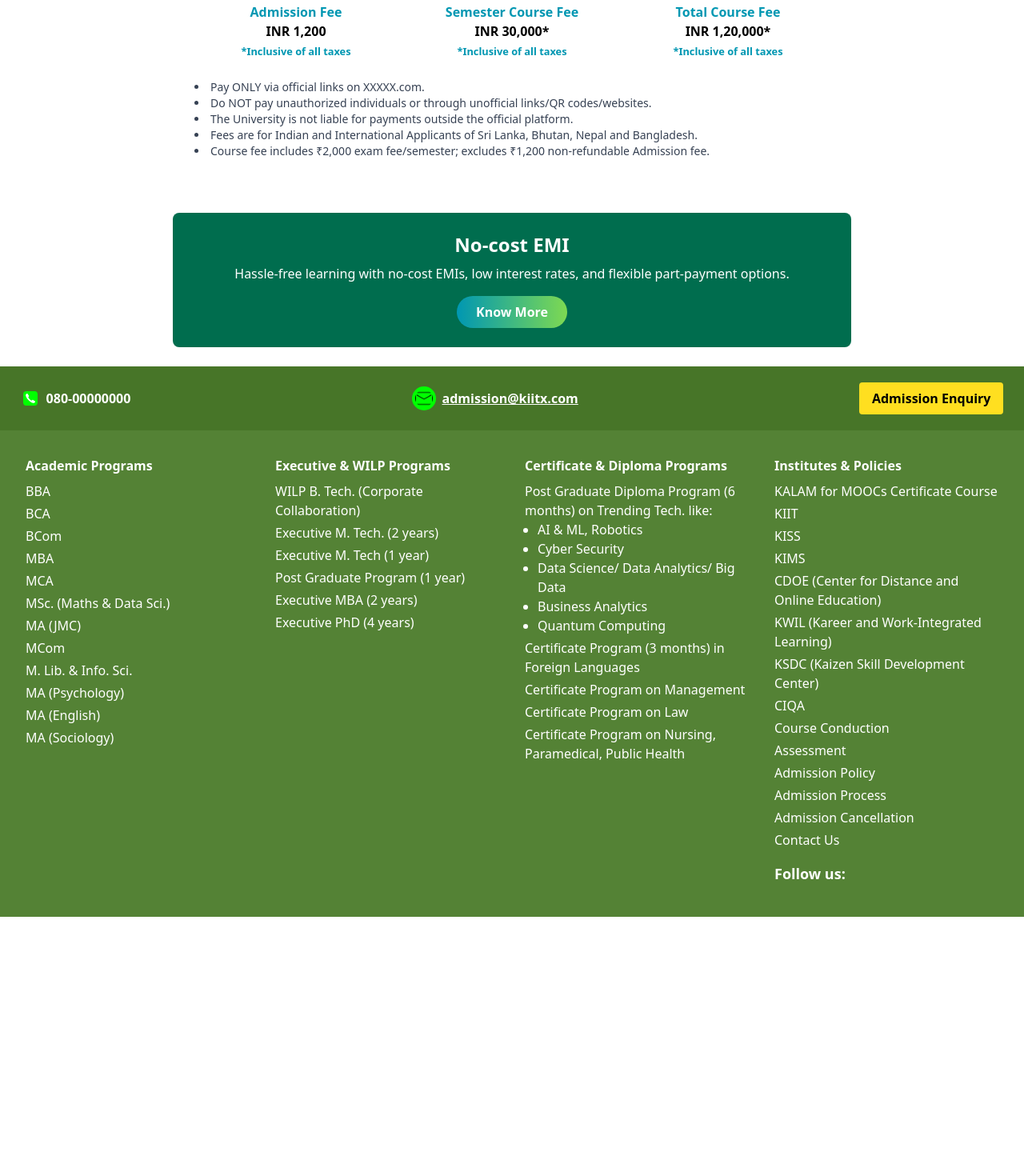
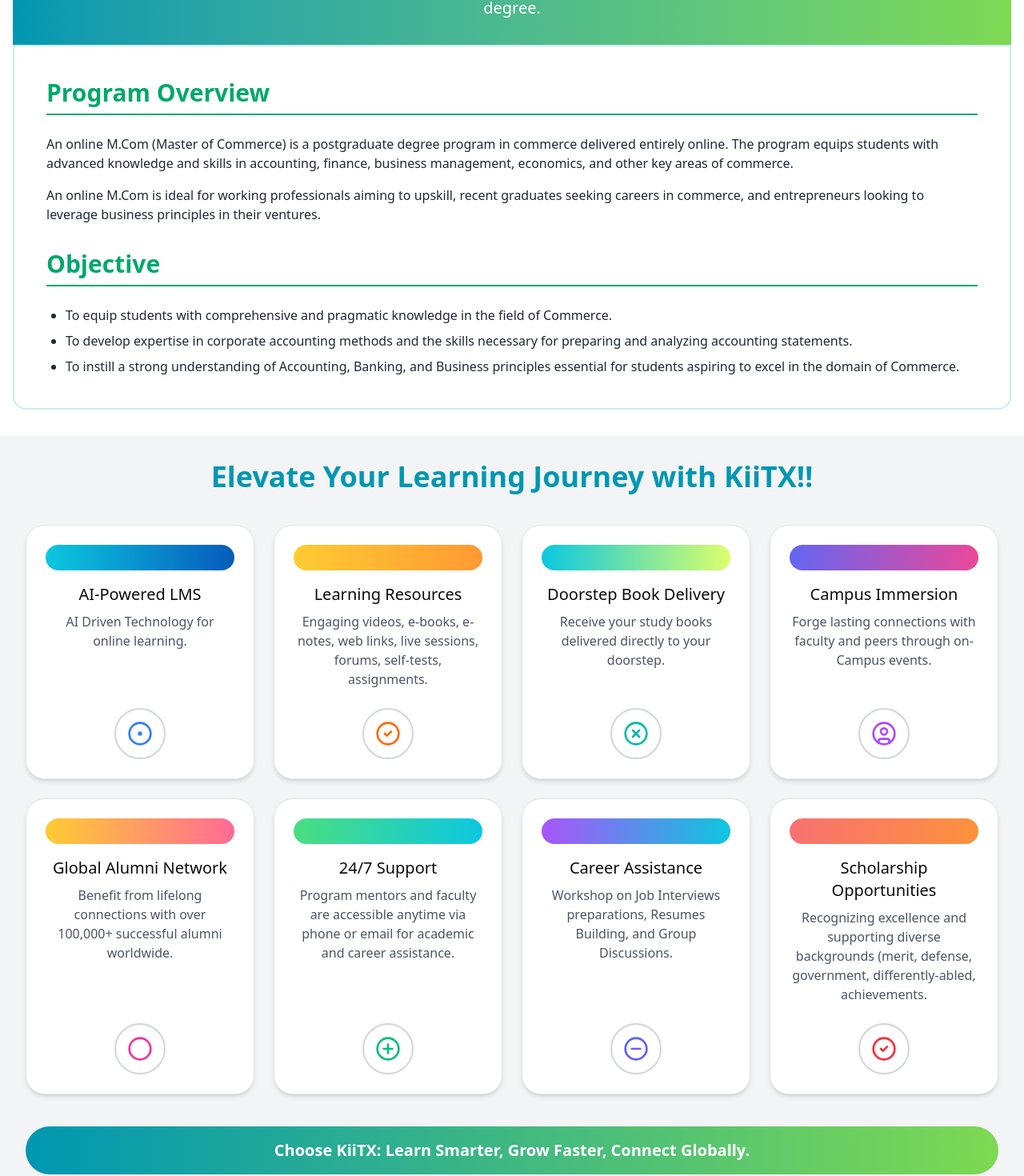
Before and after one commit to AnshRaj112/kiit-extensions-frontend, a Next.js app: page /mba in a window 1280 px wide. Shown: the part 1132-2602 px from the top of the page at 80% size. Before the commit the page ends 2278 px from the top, so only its background shows below. Built offline with nearby package versions, Linux system fonts and the light colour scheme.

Commit message:
Adding more section

```diff
--- /dev/null
+++ b/src/app/mba/components/FeatureCard.tsx
@@ -0,0 +1,41 @@
+import React from "react";
+import { cn } from "@/lib/utils";
+
+interface FeatureCardProps {
+  title: string;
+  description: string;
+  gradientFrom: string;
+  gradientTo: string;
+  icon: React.ReactNode;
+  className?: string;
+}
+
+const FeatureCard: React.FC<FeatureCardProps> = ({
+  title,
+  description,
+  gradientFrom,
+  gradientTo,
+  icon,
+  className,
+}) => {
+  return (
+    <div className={cn("rounded-3xl bg-white shadow-md p-6 flex flex-col items-center border border-gray-200", className)}>
+      <div
+        className="h-8 w-full rounded-full mb-4"
+        style={{ background: `linear-gradient(90deg, ${gradientFrom}, ${gradientTo})` }}
+      />
+
+      <h3 className="text-lg md:text-xl font-medium text-center mb-2">{title}</h3>
+
+      <p className="text-sm md:text-base text-gray-600 text-center mb-6 flex-grow">
+        {description}
+      </p>
+
+      <div className="w-16 h-16 rounded-full border-2 border-gray-300 flex items-center justify-center">
+        {icon}
+      </div>
+    </div>
+  );
+};
+
+export default FeatureCard;
--- /dev/null
+++ b/src/app/mba/components/FeatureSection.tsx
@@ -0,0 +1,108 @@
+import React from "react";
+import FeatureCard from "./FeatureCard";
+import {
+  CircleDot,
+  CircleUser,
+  CircleCheck,
+  CirclePlus,
+  CircleMinus,
+  CircleX,
+  Circle
+} from "lucide-react";
+
+const FeatureSection = () => {
+  const features = [
+    {
+      title: "AI-Powered LMS",
+      description: "AI Driven Technology for online learning.",
+      gradientFrom: "#0CC7E0",
+      gradientTo: "#065BBB",
+      icon: <CircleDot className="w-8 h-8 text-blue-500" />
+    },
+    {
+      title: "Learning Resources",
+      description: "Engaging videos, e-books, e-notes, web links, live sessions, forums, self-tests, assignments.",
+      gradientFrom: "#FFCC33",
+      gradientTo: "#FF9933",
+      icon: <CircleCheck className="w-8 h-8 text-orange-500" />
+    },
+    {
+      title: "Doorstep Book Delivery",
+            description: "Receive your study books delivered directly to your doorstep.",
+            gradientFrom: "#0CC7E0",
+            gradientTo: "#DCFF6B",
+            icon: <CircleX className="w-8 h-8 text-teal-500" />
+    },
+    {
+      title: "Campus Immersion",
+      description: "Forge lasting connections with faculty and peers through on-Campus events.",
+      gradientFrom: "#6366F1",
+      gradientTo: "#EC4899",
+      icon: <CircleUser className="w-8 h-8 text-purple-500" />
+    },
+    {
+      title: "Global Alumni Network",
+      description: "Benefit from lifelong connections with over 100,000+ successful alumni worldwide.",
+      gradientFrom: "#FFCC33",
+      gradientTo: "#FF6B95",
+      icon: <Circle className="w-8 h-8 text-pink-500" />
+    },
+    {
+      title: "24/7 Support",
+      description: "Program mentors and faculty are accessible anytime via phone or email for academic and career assistance.",
+      gradientFrom: "#4ADE80",
+      gradientTo: "#0CC7E0",
+      icon: <CirclePlus className="w-8 h-8 text-emerald-500" />
+    },
+    {
+      title: "Career Assistance",
+      description: "Workshop on Job Interviews preparations, Resumes Building, and Group Discussions.",
+      gradientFrom: "#A855F7",
+      gradientTo: "#0CC7E0",
+      icon: <CircleMinus className="w-8 h-8 text-indigo-500" />
+    },
+    {
+      title: "Scholarship Opportunities",
+      description: "Recognizing excellence and supporting diverse backgrounds (merit, defense, government, differently-abled, achievements.",
+      gradientFrom: "#F87171",
+      gradientTo: "#FB923C",
+      icon: <CircleCheck className="w-8 h-8 text-red-500" />
+    },
+  ];
+
+  return (
+    <div className="min-h-screen bg-gray-100 py-8 px-4 md:px-8">
+      <div className="max-w-7xl mx-auto">
+        {/* Header */}
+        <h1 className="text-2xl md:text-4xl font-bold text-center mb-10 text-[#0097b2]">
+          Elevate Your Learning Journey with KiiTX!!
+        </h1>
+
+        {/* Feature Grid */}
+        <div className="grid grid-cols-1 sm:grid-cols-2 lg:grid-cols-4 gap-6 mb-10">
+          {features.map((feature, index) => (
+            <FeatureCard
+              key={index}
+              title={feature.title}
+              description={feature.description}
+              gradientFrom={feature.gradientFrom}
+              gradientTo={feature.gradientTo}
+              icon={feature.icon}
+              className="h-full"
+            />
+          ))}
+        </div>
+
+        {/* Footer CTA */}
+        <div
+          className="rounded-full py-4 px-8 text-center text-white font-bold text-lg md:text-xl mb-8"
+          style={{ background: "linear-gradient(90deg, #0097b2, #7ed952)" }}
+        >
+          Choose KiiTX: Learn Smarter, Grow Faster, Connect Globally.
+        </div>
+      </div>
+    </div>
+  );
+};
+
+export default FeatureSection;
--- /dev/null
+++ b/src/app/mba/components/OnlineDegreeProgram.tsx
@@ -0,0 +1,50 @@
+import React from "react";
+
+const OnlineDegreeProgram: React.FC = () => {
+  return (
+    <div className="max-w-12xl mx-auto px-4 py-8">
+      <div className="rounded-2xl overflow-hidden">
+        {/* Main gradient header */}
+        <div className="bg-gradient-to-r from-[#0097b2] to-[#7ed952] py-8 px-6 text-white">
+          <h1 className="text-center text-3xl md:text-4xl font-bold mb-3">Same Degree, Different Delivery</h1>
+          <p className="text-center text-lg md:text-xl">
+            This online degree is recognized by all relevant regulatory bodies and is considered on par with our regular campus-based degree.
+          </p>
+        </div>
+
+        {/* White card with content */}
+        <div className="bg-white p-6 md:p-10 border-2 border-[#0097b2]/20 rounded-b-2xl">
+          {/* Program Overview Section */}
+          <div className="mb-8">
+            <h2 className="text-[#00a86b] text-2xl md:text-3xl font-semibold mb-2">Program Overview</h2>
+            <div className="w-full h-[2px] bg-[#00a86b] mb-6"></div>
+
+            <p className="mb-4 text-gray-800">
+              An online M.Com (Master of Commerce) is a postgraduate degree program in commerce delivered entirely online. The program equips students with
+              advanced knowledge and skills in accounting, finance, business management, economics, and other key areas of commerce.
+            </p>
+
+            <p className="text-gray-800">
+              An online M.Com is ideal for working professionals aiming to upskill, recent graduates seeking careers in commerce, and entrepreneurs looking to
+              leverage business principles in their ventures.
+            </p>
+          </div>
+
+          {/* Objective Section */}
+          <div>
+            <h2 className="text-[#00a86b] text-2xl md:text-3xl font-semibold mb-2">Objective</h2>
+            <div className="w-full h-[2px] bg-[#00a86b] mb-6"></div>
+
+            <ul className="list-disc pl-6 space-y-2 text-gray-800">
+              <li>To equip students with comprehensive and pragmatic knowledge in the field of Commerce.</li>
+              <li>To develop expertise in corporate accounting methods and the skills necessary for preparing and analyzing accounting statements.</li>
+              <li>To instill a strong understanding of Accounting, Banking, and Business principles essential for students aspiring to excel in the domain of Commerce.</li>
+            </ul>
+          </div>
+        </div>
+      </div>
+    </div>
+  );
+};
+
+export default OnlineDegreeProgram;
--- a/src/app/mba/page.tsx
+++ b/src/app/mba/page.tsx
@@ -1,10 +1,14 @@
 import Hero from "./components/Hero";
 import FeeSection from "./components/FeeSection";
+import OnlineDegreeProgram from "./components/OnlineDegreeProgram";
+import FeatureSection from "./components/FeatureSection";
 
 export default function MBA(){
     return (
         <div>
             <Hero />
+            <OnlineDegreeProgram />
+            <FeatureSection />
             <FeeSection />
         </div>
     )
```
